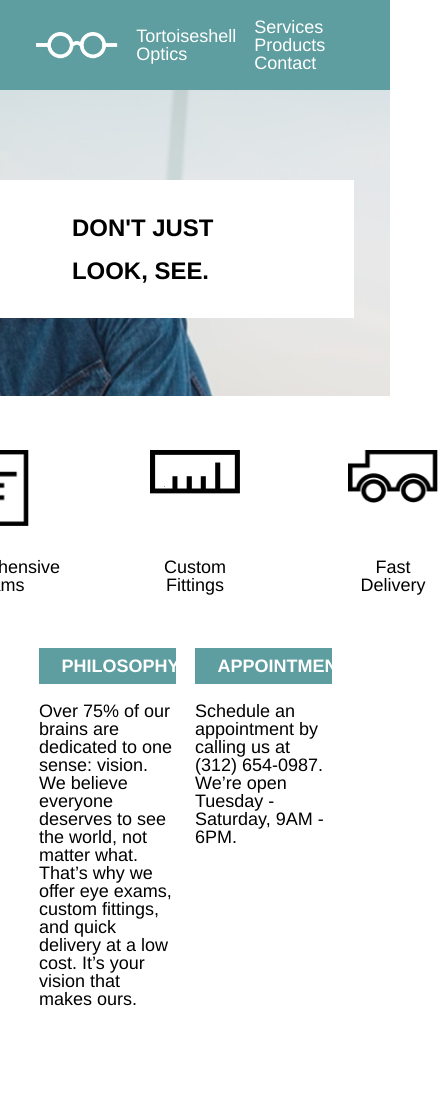
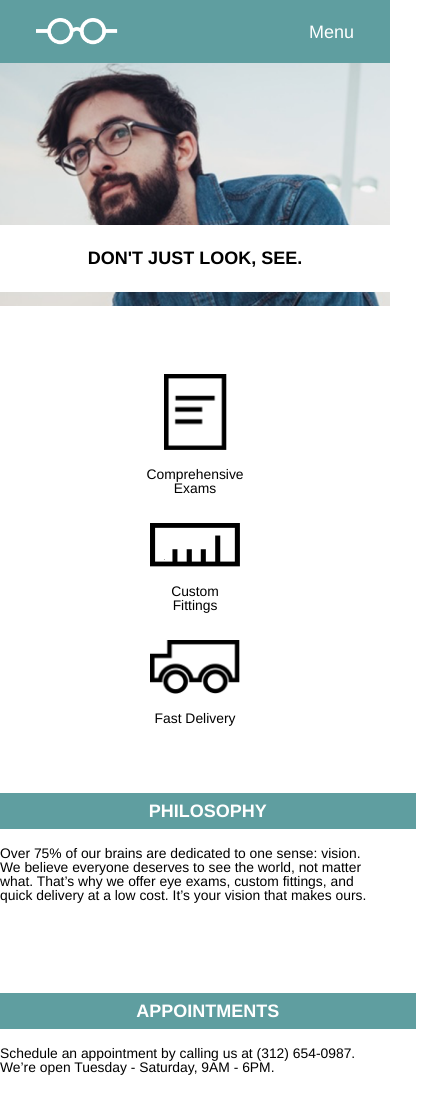
Before and after one commit to CA-lancem/tortoiseshell-optics, a plain HTML site: page index.html in a window 390 px wide. Shown: the top 1096 px of the page, 438 px wide, since content can reach past the window. Drawn offline with Linux system fonts and the light colour scheme.

Commit message:
Mobile CSS styling

```diff
--- a/index.html
+++ b/index.html
@@ -15,7 +15,7 @@
       <nav class="container">
         <div>
           <img src="resources/images/logo-white.png" alt="logo white">
-          <div>Tortoiseshell Optics</div>
+          <span>Tortoiseshell Optics</span>
         </div>
 
         <div class="menu">
@@ -74,7 +74,7 @@
     <!--Footer-->
     <footer class="container">
       <img src="resources/images/logo-black.png" alt="logo black">
-      <div>Copyright Tortoiseshell Optics</div>
+      <span>Copyright Tortoiseshell Optics</span>
     </footer>
 
   </body>
--- a/resources/css/style.css
+++ b/resources/css/style.css
@@ -97,6 +97,37 @@ h1 {
   }
 }
 
+@media only screen and (max-width: 700px) {
+  .menu {
+    display: none;
+  }
+
+  .truncated-menu {
+    display: block;
+  }
+}
+
+@media only screen and (max-width: 560px) {
+  header {
+    height: 17rem;
+    background-position: 20%;
+  }
+
+  header div span {
+    display: none;
+  }
+
+  .main-banner {
+    padding: 0 1rem;
+    margin: 9rem auto 0 auto;
+    width: 100%;
+    text-align: center;
+  }
+
+  h1 {
+    font-size: 1rem;
+  }
+}
 .supporting {
   display: flex;
   justify-content: center;
@@ -122,6 +153,22 @@ h1 {
   width: 3.5rem;
 }
 
+@media only screen and (max-width: 560px) {
+  .supporting {
+    flex-direction: column;
+    align-items: center;
+    justify-content: flex-start;
+    margin-top: 3rem;
+  }
+
+  .service {
+    height: auto;
+    margin: 0.77rem;
+    font-size: 0.77rem;
+  }
+
+}
+
 .info {
   width: 35%;
   margin-right: 5%;
@@ -140,8 +187,25 @@ h1 {
   max-width: 10rem;
 }
 
+@media only screen and (max-width: 560px) {
+  .info {
+    margin-bottom: 4rem;
+    width: auto;
+  }
+  .info .title {
+    width: 100%;
+    max-width: 100%;
+    text-align: center;
+  }
+
+  .info p {
+    font-size: 0.77rem;
+  }
+}
+
+
 footer {
-  background-color: cadetblue;
+  background-color: azure;
   padding: 4rem 2rem;
   display: flex;
   align-items: center;
@@ -152,3 +216,14 @@ footer img {
   margin-left: 2rem;
   margin-right: 1rem;
 }
+
+@media only screen and (max-width: 560px) {
+
+  footer {
+    justify-content: center;
+  }
+
+  footer span {
+    display: none;
+  }
+}
```
